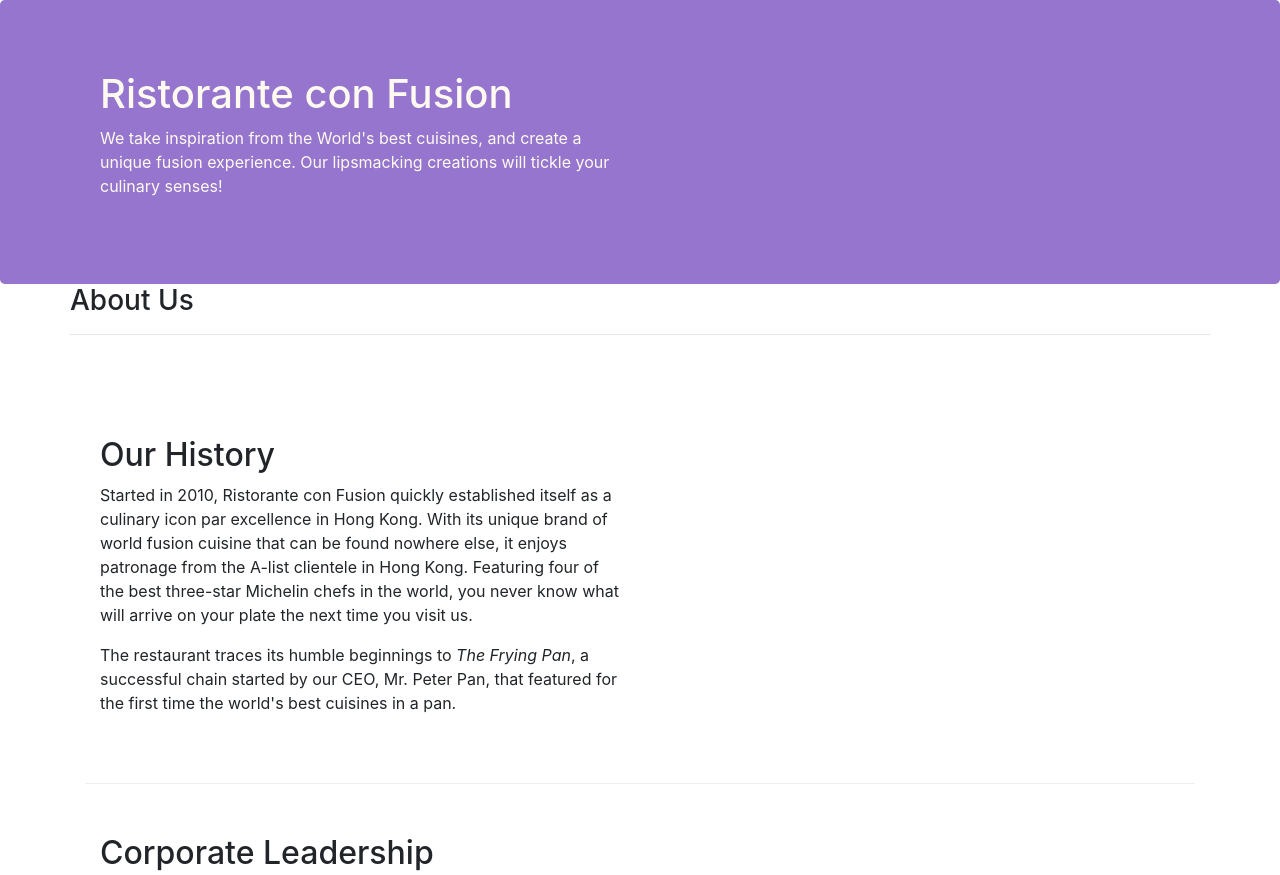
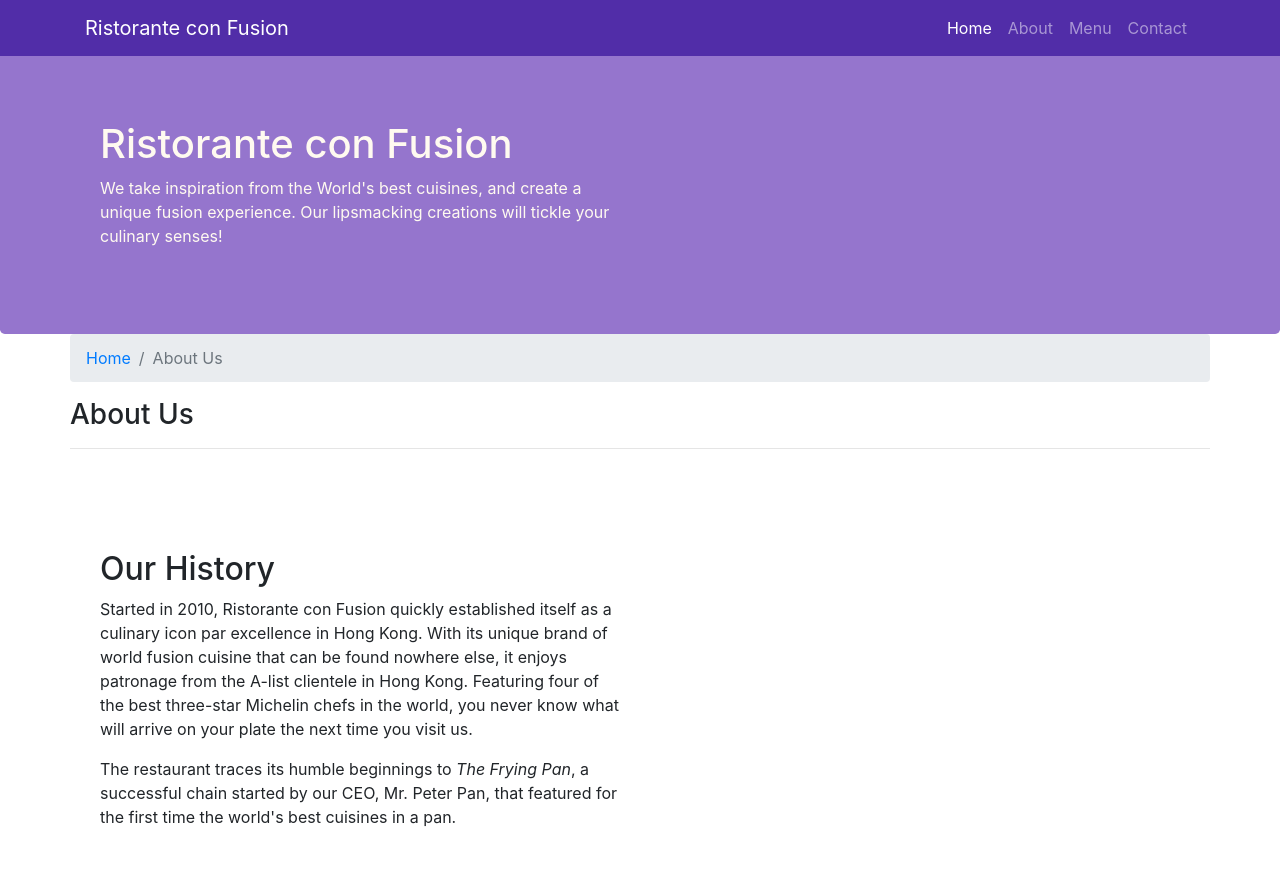
Before and after one commit to wildsrincon/Bootstrap-Coursera, a website: page aboutus.html in a window 1280 px wide. Shown: the top 875 px of the page. Drawn offline with nearby package versions, Linux system fonts and the light colour scheme.

Commit message:
Navbar and Breadcrumbs

```diff
--- a/aboutus.html
+++ b/aboutus.html
@@ -16,6 +16,30 @@
   </head>
 
   <body>
+    <nav class="navbar navbar-dark navbar-expand-sm fixed-top">
+      <div class="container">
+        <button class="navbar-toggler" type="button" data-toggle="collapse" data-target="#Navbar">
+          <span class="navbar-toggler-icon"></span>
+        </button>
+        <a class="navbar-brand mr-auto" href="/">Ristorante con Fusion</a>
+        <div class="collapse navbar-collapse" id="Navbar">
+          <ul class="navbar-nav ml-auto">
+            <li class="nav-item active">
+              <a class="nav-link" href="/">Home</a>
+            </li>
+            <li class="nav-item">
+              <a class="nav-link" href="/aboutus.html">About</a>
+            </li>
+            <li class="nav-item">
+              <a class="nav-link" href="#">Menu</a>
+            </li>
+            <li class="nav-item">
+              <a class="nav-link" href="#">Contact</a>
+            </li>
+          </ul>
+        </div>
+      </div>
+    </nav>
     <header class="jumbotron">
       <div class="container">
         <div class="row row-header">
@@ -34,6 +58,10 @@
 
     <div class="container">
       <div class="row">
+        <ol class="col-12 breadcrumb">
+          <li class="breadcrumb-item"><a href="/">Home</a></li>
+          <li class="breadcrumb-item active">About Us</li>
+        </ol>
         <div class="subtitle">
           <h3>About Us</h3>
           <hr />
--- a/css/styles.css
+++ b/css/styles.css
@@ -1,3 +1,12 @@
+body {
+  padding: 50px 0px 0px 0px;
+  z-index: 0;
+}
+
+.navbar-dark {
+  background-color: #512da8;
+}
+
 .row-header {
   margin: 0px auto;
   padding: 0px auto;
```
Also changed, not shown: index.html (+54 -15 lines).
